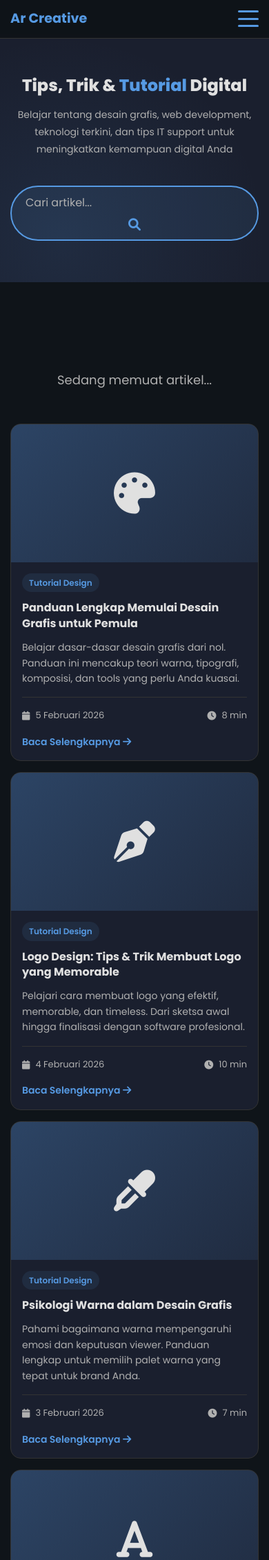
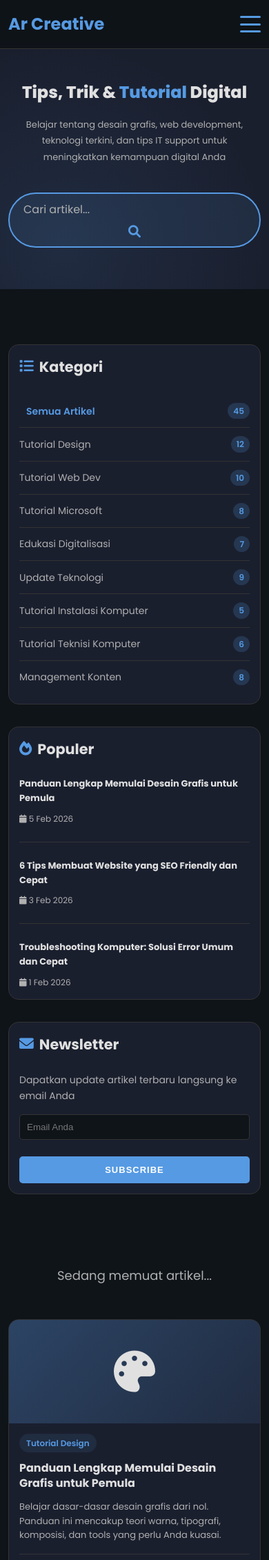
Before and after one commit to arinusw/arcreative, a PHP site: page /arcreative/blog.html in a window 390 px wide. Shown: the top 2261 px of the page at 69% size. Run offline with PHP 8.4, Linux system fonts and the light colour scheme.

Commit message:
Fix responsive mobile - perbaiki tampilan di HP

```diff
--- a/blog.html
+++ b/blog.html
@@ -2,7 +2,10 @@
 <html lang="id">
   <head>
     <meta charset="UTF-8" />
-    <meta name="viewport" content="width=device-width, initial-scale=1.0" />
+    <meta
+      name="viewport"
+      content="width=device-width, initial-scale=1.0, maximum-scale=5.0, user-scalable=yes"
+    />
     <title>Blog - Ar Creative | Tips, Trik & Tutorial Digital</title>
 
     <!-- Google Fonts -->
--- a/css/blog.css
+++ b/css/blog.css
@@ -412,81 +412,80 @@
 /* =============================================
    RESPONSIVE DESIGN
    ============================================= */
-@media (max-width: 1024px) {
+/* =============================================
+   BLOG MOBILE FIX
+   ============================================= */
+@media (max-width: 768px) {
   .blog-container {
-    grid-template-columns: 200px 1fr;
-    gap: 2rem;
+    grid-template-columns: 1fr;
+    gap: 1.5rem;
+    width: 100%;
+    overflow: hidden;
   }
 
-  .blog-grid {
-    grid-template-columns: repeat(auto-fill, minmax(250px, 1fr));
-  }
-}
-
-@media (max-width: 768px) {
   .blog-hero-title {
     font-size: 2rem;
+    word-break: break-word;
   }
 
   .blog-hero-description {
     font-size: 14px;
+    word-break: break-word;
   }
 
-  .blog-container {
-    grid-template-columns: 1fr;
+  .blog-search {
+    flex-direction: column;
+    gap: 10px;
+    width: 100%;
+    box-sizing: border-box;
   }
 
-  .blog-sidebar {
-    order: 2;
+  .search-input {
+    width: 100%;
+    box-sizing: border-box;
   }
 
-  .blog-posts {
-    order: 1;
+  .blog-card {
+    width: 100%;
+    margin: 0 0 15px 0;
   }
 
-  .blog-grid {
-    grid-template-columns: repeat(auto-fill, minmax(200px, 1fr));
-    gap: 1.5rem;
+  .blog-card-content {
+    padding: 15px;
+  }
+
+  .blog-card-title {
+    font-size: 1.1rem;
+    word-break: break-word;
+  }
+
+  .blog-card-excerpt {
+    font-size: 13px;
+    word-break: break-word;
   }
 
   .sidebar-widget {
-    padding: 1.5rem;
+    padding: 15px;
+    width: 100%;
+    box-sizing: border-box;
   }
 
-  .sidebar-title {
-    font-size: 1.1rem;
-  }
-
-  .blog-card-image {
-    height: 150px;
-  }
-
-  .blog-card-content {
-    padding: 1rem;
-  }
-
-  .blog-card-title {
-    font-size: 1rem;
+  .category-link {
+    word-break: break-word;
   }
 }
 
 @media (max-width: 480px) {
   .blog-hero {
     padding: 60px 0;
-    margin-top: 50px;
   }
 
   .blog-hero-title {
     font-size: 1.5rem;
-    margin-bottom: 15px;
   }
 
-  .blog-search {
-    flex-direction: column;
-  }
-
-  .blog-page-section {
-    padding: 40px 0;
+  .blog-hero-description {
+    font-size: 13px;
   }
 
   .blog-grid {
@@ -494,13 +493,30 @@
     gap: 1rem;
   }
 
-  .sidebar-widget {
-    padding: 1rem;
-    margin-bottom: 1.5rem;
+  .blog-card-image {
+    height: 150px;
   }
 
-  .blog-card-image {
-    height: 200px;
+  .blog-card-title {
+    font-size: 1rem;
+  }
+
+  .blog-card-meta {
+    flex-direction: column;
+    gap: 5px;
+    align-items: flex-start;
+  }
+
+  .popular-item a {
+    word-break: break-word;
+    display: inline-block;
+    max-width: 100%;
+  }
+
+  .newsletter-form input,
+  .newsletter-form button {
+    width: 100%;
+    box-sizing: border-box;
   }
 }
 
@@ -685,3 +701,42 @@
   grid-template-columns: repeat(auto-fit, minmax(250px, 1fr));
   gap: 2rem;
 }
+/* =============================================
+   EMERGENCY FIX - OVERFLOW
+   ============================================= */
+.emergency-fix {
+  overflow-x: hidden !important;
+  max-width: 100vw !important;
+  position: relative !important;
+}
+
+/* Fix untuk text yang terlalu panjang */
+h1,
+h2,
+h3,
+h4,
+h5,
+h6,
+p,
+a,
+span,
+div {
+  word-break: break-word;
+  overflow-wrap: break-word;
+  hyphens: auto;
+}
+
+/* Fix untuk elemen dengan white-space nowrap */
+* {
+  white-space: normal !important;
+}
+
+/* Fix untuk flex items */
+.flex-container {
+  flex-wrap: wrap !important;
+}
+
+/* Fix untuk grid */
+.grid-container {
+  grid-template-columns: repeat(auto-fit, minmax(250px, 1fr)) !important;
+}
--- a/css/style.css
+++ b/css/style.css
@@ -1,7 +1,37 @@
 /* =============================================
    PROFESSIONAL PORTFOLIO STYLING (BADSHA STYLE)
    ============================================= */
+/* =============================================
+   FIX MOBILE RESPONSIVE
+   ============================================= */
+* {
+  max-width: 100%;
+  word-wrap: break-word;
+  overflow-wrap: break-word;
+}
 
+html,
+body {
+  overflow-x: hidden;
+  width: 100%;
+  position: relative;
+}
+
+img,
+iframe,
+video,
+table {
+  max-width: 100%;
+  height: auto;
+}
+
+.container {
+  width: 100%;
+  max-width: 1200px;
+  padding: 0 15px;
+  margin: 0 auto;
+  box-sizing: border-box;
+}
 /* GENERAL STYLES */
 * {
   margin: 0;
@@ -1102,170 +1132,199 @@ body {
 /* =============================================
    RESPONSIVE DESIGN - MOBILE
    ============================================= */
-@media (max-width: 480px) {
-  body {
-    font-size: 14px;
+/* =============================================
+   RESPONSIVE DESIGN - MOBILE FIX
+   ============================================= */
+@media (max-width: 768px) {
+  .container {
+    padding: 0 15px;
+    width: 100%;
+    overflow: hidden;
   }
 
-  .container {
-    padding: 0 15px;
-  }
-
-  .navbar {
-    padding: 0.75rem 0;
-  }
-
-  .navbar-brand .logo {
-    font-size: 1.2rem;
-  }
-
-  .hero {
-    padding: 100px 0 60px;
-    margin-top: 50px;
+  .hero-content,
+  .about-content,
+  .contact-content,
+  .resume-content,
+  .services-grid,
+  .portfolio-grid {
+    width: 100%;
+    overflow: hidden;
   }
 
   .hero-title {
-    font-size: 1.8rem;
-    margin-bottom: 15px;
+    font-size: 2rem;
+    word-break: break-word;
+  }
+
+  .hero-description,
+  .about-text p,
+  .service-card p {
+    word-break: break-word;
+    hyphens: auto;
+  }
+
+  .service-card,
+  .portfolio-item,
+  .skill-item {
+    width: 100%;
+    margin: 0 0 15px 0;
+    box-sizing: border-box;
+  }
+
+  /* Fix tabel dan elemen lebar */
+  .skills-chart {
+    width: 100%;
+    max-width: 100%;
+    overflow-x: auto;
+  }
+
+  canvas {
+    max-width: 100%;
+    height: auto !important;
+  }
+
+  /* Fix form elements */
+  input,
+  textarea,
+  select,
+  button {
+    max-width: 100%;
+    box-sizing: border-box;
+  }
+}
+
+@media (max-width: 480px) {
+  .container {
+    padding: 0 12px;
+  }
+
+  .hero-title {
+    font-size: 1.5rem;
+    line-height: 1.3;
   }
 
   .hero-subtitle {
     font-size: 12px;
-    margin-bottom: 8px;
   }
 
   .hero-description {
-    font-size: 14px;
-    margin-bottom: 1.5rem;
-  }
-
-  .hero-buttons {
-    flex-direction: column;
-    gap: 1rem;
+    font-size: 13px;
+    line-height: 1.5;
   }
 
   .btn {
-    padding: 10px 25px;
-    font-size: 12px;
-    width: 100%;
-    text-align: center;
-  }
-
-  .hero-image-placeholder {
-    width: 150px;
-    height: 150px;
-    font-size: 60px;
-  }
-
-  .section-header {
-    margin-bottom: 2rem;
+    padding: 10px 20px;
+    font-size: 13px;
+    white-space: normal;
+    word-break: break-word;
   }
 
   .section-title {
     font-size: 1.5rem;
-    margin-bottom: 8px;
+    word-break: break-word;
   }
 
-  .about {
-    padding: 50px 0;
+  .service-card {
+    padding: 15px;
   }
 
-  .about-content {
-    gap: 1.5rem;
+  .service-card h4 {
+    font-size: 1.1rem;
+    word-break: break-word;
   }
 
-  .about-image img {
-    border-radius: 10px;
+  .service-price .price-value {
+    font-size: 1rem;
+    word-break: break-word;
   }
 
-  .about-text h3 {
-    font-size: 1.2rem;
-    margin-bottom: 1rem;
+  /* Fix portfolio items */
+  .portfolio-image {
+    height: 200px;
   }
 
-  .about-text p {
-    font-size: 13px;
-    margin-bottom: 1rem;
+  .portfolio-overlay h4 {
+    font-size: 1rem;
   }
 
-  .portfolio-grid {
-    grid-template-columns: 1fr;
-    gap: 1rem;
+  .portfolio-overlay p {
+    font-size: 12px;
   }
 
-  .portfolio-filter {
-    margin-bottom: 2rem;
-    gap: 0.75rem;
+  /* Fix contact info */
+  .info-item {
+    flex-wrap: wrap;
+    word-break: break-word;
   }
 
-  .filter-btn {
+  .info-item i {
+    margin-bottom: 5px;
+  }
+
+  .info-item div {
+    width: calc(100% - 40px);
+    word-break: break-word;
+  }
+
+  .contact-info a {
+    word-break: break-word;
+    display: inline-block;
+    max-width: 100%;
+  }
+}
+
+/* Extra small devices */
+@media (max-width: 360px) {
+  .container {
+    padding: 0 10px;
+  }
+
+  .hero-title {
+    font-size: 1.3rem;
+  }
+
+  .btn {
     padding: 8px 16px;
     font-size: 12px;
   }
+}
+/* =============================================
+   EMERGENCY FIX - OVERFLOW
+   ============================================= */
+.emergency-fix {
+  overflow-x: hidden !important;
+  max-width: 100vw !important;
+  position: relative !important;
+}
 
-  .service-card {
-    padding: 1.5rem 1rem;
-  }
+/* Fix untuk text yang terlalu panjang */
+h1,
+h2,
+h3,
+h4,
+h5,
+h6,
+p,
+a,
+span,
+div {
+  word-break: break-word;
+  overflow-wrap: break-word;
+  hyphens: auto;
+}
 
-  .service-card h3 {
-    font-size: 1.1rem;
-    margin-bottom: 0.8rem;
-  }
+/* Fix untuk elemen dengan white-space nowrap */
+* {
+  white-space: normal !important;
+}
 
-  .service-card p {
-    font-size: 12px;
-    margin-bottom: 1rem;
-  }
+/* Fix untuk flex items */
+.flex-container {
+  flex-wrap: wrap !important;
+}
 
-  .service-price {
-    font-size: 13px;
-  }
-
-  .resume-content {
-    gap: 2rem;
-  }
-
-  .skill-item {
-    margin-bottom: 1.2rem;
-  }
-
-  .skill-name {
-    font-size: 13px;
-    margin-bottom: 0.5rem;
-  }
-
-  .skill-bar {
-    height: 6px;
-  }
-
-  .contact-form input,
-  .contact-form textarea {
-    padding: 10px;
-    font-size: 13px;
-  }
-
-  .contact-info h3 {
-    font-size: 1.1rem;
-  }
-
-  .contact-info p {
-    font-size: 13px;
-  }
-
-  .footer {
-    padding: 40px 0 20px;
-  }
-
-  .footer-section h3 {
-    font-size: 1rem;
-    margin-bottom: 1rem;
-  }
-
-  .footer-section ul li {
-    margin-bottom: 0.5rem;
-  }
-
-  .footer-section a {
-    font-size: 13px;
-  }
+/* Fix untuk grid */
+.grid-container {
+  grid-template-columns: repeat(auto-fit, minmax(250px, 1fr)) !important;
 }
--- a/index.html
+++ b/index.html
@@ -2,7 +2,7 @@
 <html lang="id">
   <head>
     <meta charset="UTF-8" />
-    <meta name="viewport" content="width=device-width, initial-scale=1.0" />
+    <meta name="viewport" content="width=device-width, initial-scale=1.0, maximum-scale=5.0, user-scalable=yes">
     <title>Ar Creative - Portfolio | Graphic Designer & Web Developer</title>
 
     <!-- Google Fonts -->
--- a/js/blog.js
+++ b/js/blog.js
@@ -1,7 +1,34 @@
 /* =============================================
    BLOG PAGE JAVASCRIPT
    ============================================= */
+// ============ HANDLE MOBILE RESIZE ============
+function handleMobileResize() {
+  const vh = window.innerHeight * 0.01;
+  document.documentElement.style.setProperty("--vh", `${vh}px`);
 
+  // Fix untuk elemen yang mungkin overflow
+  const containers = document.querySelectorAll(".container");
+  containers.forEach((container) => {
+    if (container.scrollWidth > window.innerWidth) {
+      container.style.overflow = "hidden";
+    }
+  });
+}
+
+window.addEventListener("resize", handleMobileResize);
+window.addEventListener("orientationchange", handleMobileResize);
+handleMobileResize();
+
+// ============ FIX TOUCH SCROLL ============
+document.addEventListener(
+  "touchmove",
+  function (e) {
+    if (e.target.closest(".modal-content")) {
+      e.stopPropagation();
+    }
+  },
+  { passive: false },
+);
 // ============ BLOG ARTICLES DATA ============
 const blogArticles = [
   // TUTORIAL DESIGN
--- a/js/script.js
+++ b/js/script.js
@@ -1,7 +1,34 @@
 /* =============================================
    PROFESSIONAL PORTFOLIO JAVASCRIPT
    ============================================= */
+// ============ HANDLE MOBILE RESIZE ============
+function handleMobileResize() {
+  const vh = window.innerHeight * 0.01;
+  document.documentElement.style.setProperty("--vh", `${vh}px`);
 
+  // Fix untuk elemen yang mungkin overflow
+  const containers = document.querySelectorAll(".container");
+  containers.forEach((container) => {
+    if (container.scrollWidth > window.innerWidth) {
+      container.style.overflow = "hidden";
+    }
+  });
+}
+
+window.addEventListener("resize", handleMobileResize);
+window.addEventListener("orientationchange", handleMobileResize);
+handleMobileResize();
+
+// ============ FIX TOUCH SCROLL ============
+document.addEventListener(
+  "touchmove",
+  function (e) {
+    if (e.target.closest(".modal-content")) {
+      e.stopPropagation();
+    }
+  },
+  { passive: false },
+);
 // ============ MOBILE MENU TOGGLE ============
 const menuToggle = document.querySelector(".navbar-toggle");
 const navbar = document.querySelector(".navbar-menu");
```
